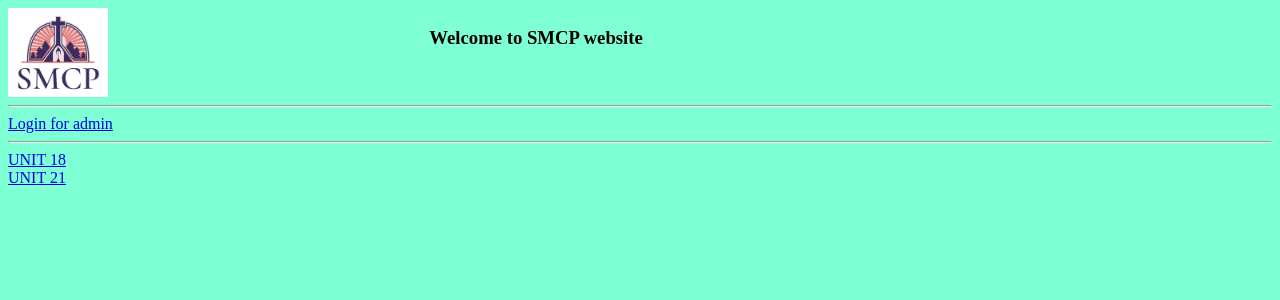
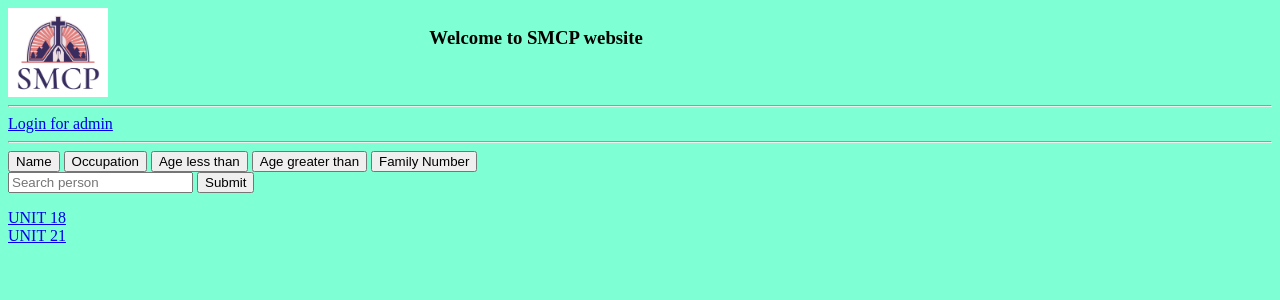
Before and after one commit to DigitalLibrarySMC/smcp_web, a Django app: page /parishdirectory in a window 1280 px wide. Shown: the top 300 px of the page. Run offline with Django 4.2, Linux system fonts and the light colour scheme; data comes from the database, SQL or seed files in the repository; both versions use the stored data as it was after the commit.

Commit message:
Added search and filter person data
Added search and filter person data
according name, age less or greater ,familynumber and occupation

```diff
--- a/backend/base/models.py
+++ b/backend/base/models.py
@@ -12,7 +12,7 @@ class bcc_unit(models.Model):
     youth_minstry = models.CharField(max_length=100)
 
     def __str__(self):
-        return self.unitnumber
+        return str(self.unitnumber)
 
 
 
@@ -24,7 +24,7 @@ class family(models.Model):
     phone = models.CharField(max_length=100)
 
     def __str__(self):
-        return self.familynumber
+        return str(self.familynumber)
 
 
 class person(models.Model):
@@ -36,6 +36,7 @@ class person(models.Model):
     relation = models.CharField(max_length=100)
     occupation = models.CharField(max_length=100)
     phone  = models.CharField(max_length=100, blank=True ,null=True)
+    age = models.IntegerField()
 
     def __str__(self):
         return self.name
--- a/backend/base/templates/base/familypage.html
+++ b/backend/base/templates/base/familypage.html
@@ -1,3 +1,6 @@
+{% extends 'main.html' %}
+{% block content %}
+
 <h3>Family Number: {{fam.familynumber}} </h3>
 <h3>Address: {{ fam.address }}</h3>
 <h3>Family Phone: {{ fam.phone }}</h3>
@@ -8,3 +11,5 @@
   <h3>Occupation: {{ member.occupation }}</h3>
   <h3>Phone: {{member.phone}}</h3>
 {% endfor %}
+
+{% endblock content %}
--- a/backend/base/templates/base/parishdirectory.html
+++ b/backend/base/templates/base/parishdirectory.html
@@ -1,10 +1,24 @@
 {% extends 'main.html' %}
 {% block content %}
+<button  id="name">Name</button>
+<button  id="occupation">Occupation</button>
+<button  id="age less than">Age less than</button>
+<button  id="age greater than">Age greater than</button>
+<button  id="familynumber">Family Number</button>
+
+<form method="POST" action="{% url 'searchperson' %}">
+  {% csrf_token %}
+  <input type="hidden" name="cat" value="" id="cat-input">
+  <input type="text" name="q" placeholder="Search person" />
+  <button type="submit">Submit</button>
+</form>
 
 {% for unit in units %}
 <div>
-  <a href="{% url 'unitpage' unit.unitnumber %}">UNIT {{unit.unitnumber}}<a></a>
+  <a href="{% url 'unitpage' unit.unitnumber %}">UNIT {{unit.unitnumber}}</a>
 </div>
+{% endfor %}
 
-{% endfor %}
+<script src="/static/js/searchperson.js" >  </script>
+
 {% endblock content %}
--- a/backend/base/templates/base/unitpage.html
+++ b/backend/base/templates/base/unitpage.html
@@ -14,7 +14,7 @@
     <div>
       <a href="{% url 'familypage' fam.familynumber %}">Family Number: {{fam.familynumber}}</a>
       {% for member in fam.person_set.all %}
-        {% if member.relation == 'Head' %}
+        {% if member.relation in ('Head','head') %}
          <h4>Name: {{ member.name }}</h4>
          <h4>Phone: {{member.phone}}</h4>
         {% endif %}
--- a/backend/base/urls.py
+++ b/backend/base/urls.py
@@ -11,5 +11,6 @@ urlpatterns = [
     path ('familypage/<str:pk>',views.familypage,name='familypage'),
     path('login/',views.loginPage, name='login'),
     path('logout/',views.logoutUser, name='logout'),
+    path('searchperson/',views.searchperson,name='searchperson'),
 
 ]
--- a/backend/base/views.py
+++ b/backend/base/views.py
@@ -5,6 +5,7 @@ from django.contrib.auth.models import User
 from django.contrib.auth.decorators import login_required
 from django.contrib.auth import authenticate, login, logout
 from django.contrib import messages
+from django.db.models import Q
 
 
 
@@ -93,3 +94,29 @@ def familypage(request, pk):
     fam=family.objects.get(familynumber=pk)
     context = {'fam':fam}
     return render(request, 'base/familypage.html', context )
+
+def searchperson(request):
+    cat = request.POST.get('cat')
+    q= request.POST.get('q') if request.POST.get('q') != None else ''
+    if cat == 'name':
+        persons = person.objects.filter(name__icontains=q)
+    elif cat == 'occupation':
+        persons = person.objects.filter(occupation__icontains=q)
+    elif cat == 'age':
+        persons = person.objects.filter(age__icontains=q)
+    elif cat == 'familynumber':
+        persons = person.objects.filter(familynumber__familynumber__icontains=q)
+
+    elif cat=='age less than':
+        persons= person.objects.filter(age__lt=q)
+    elif cat =='age greater than':
+        persons= person.objects.filter(age__gt=q)
+
+    else:
+        persons =person.objects.filter(
+            Q(name__icontains=q) |
+            Q(occupation__icontains=q) |
+            Q(age__icontains=q)
+        )
+    context = {'persons':persons,'cat':cat}
+    return render(request,'base/searchperson.html',context)
--- /dev/null
+++ b/backend/static/js/searchperson.js
@@ -0,0 +1,31 @@
+var cat;
+
+  document.getElementById("name").addEventListener("click", function() {
+    cat = "name";
+    document.getElementById("cat-input").value = cat;  // Assign the value to the hidden input field
+    console.log(cat);
+  });
+
+  document.getElementById("occupation").addEventListener("click", function() {
+    cat = "occupation";
+    document.getElementById("cat-input").value = cat;  // Assign the value to the hidden input field
+    console.log(cat);
+  });
+
+  document.getElementById("age less than").addEventListener("click", function() {
+    cat = "age less than";
+    document.getElementById("cat-input").value = cat;  // Assign the value to the hidden input field
+    console.log(cat);
+  });
+
+  document.getElementById("age greater than").addEventListener("click", function() {
+    cat = "age greater than";
+    document.getElementById("cat-input").value = cat;  // Assign the value to the hidden input field
+    console.log(cat);
+  });
+
+  document.getElementById("familynumber").addEventListener("click", function() {
+    cat = "familynumber";
+    document.getElementById("cat-input").value = cat;  // Assign the value to the hidden input field
+    console.log(cat);
+  });
```
Also changed, not shown: backend/base/templates/base/searchperson.html (added, +32 -0 lines), backend/static/styles/searchperson.css (added, +14 -0 lines), backend/base/migrations/0021_person_age.py (added), backend/db.sqlite3.
